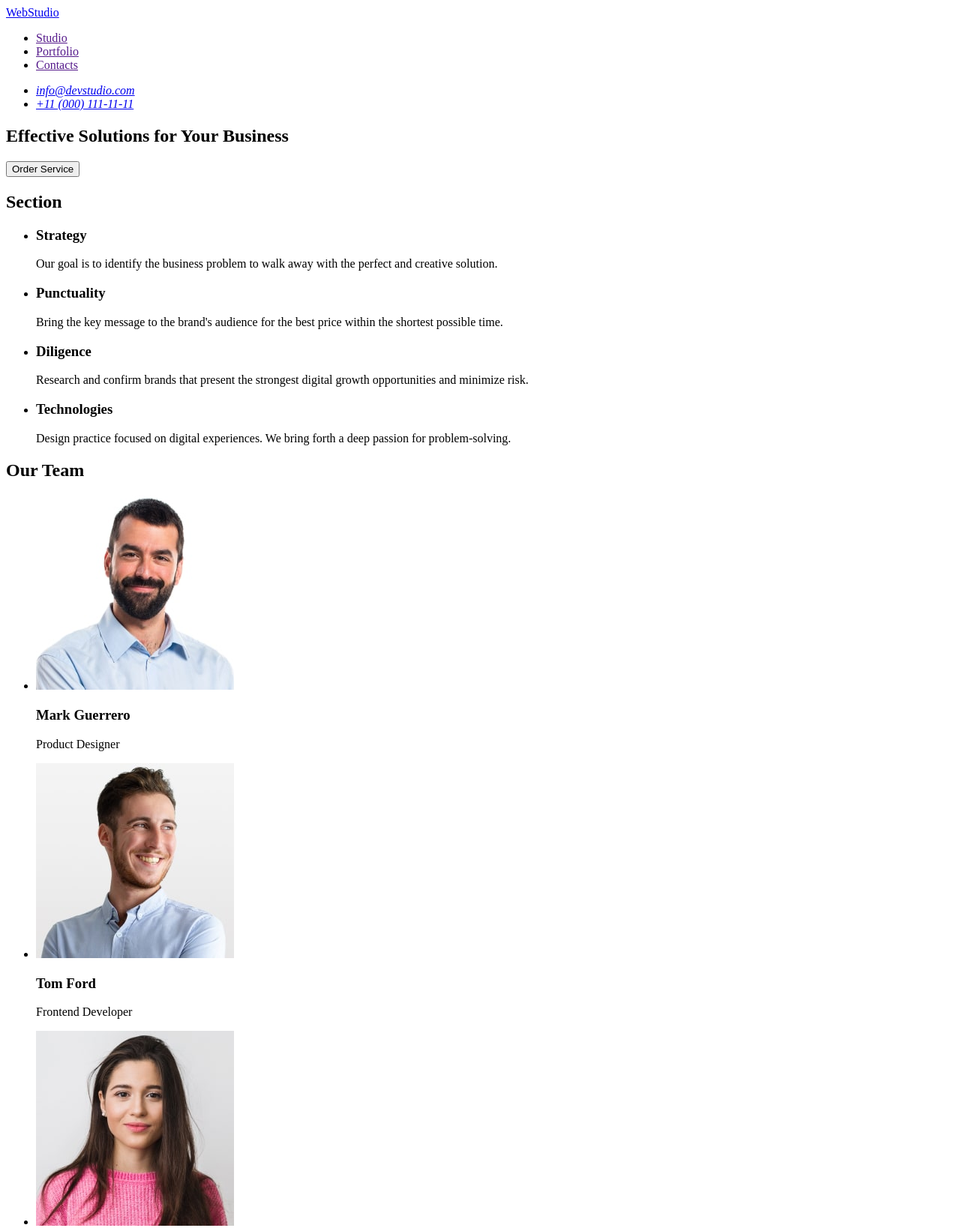
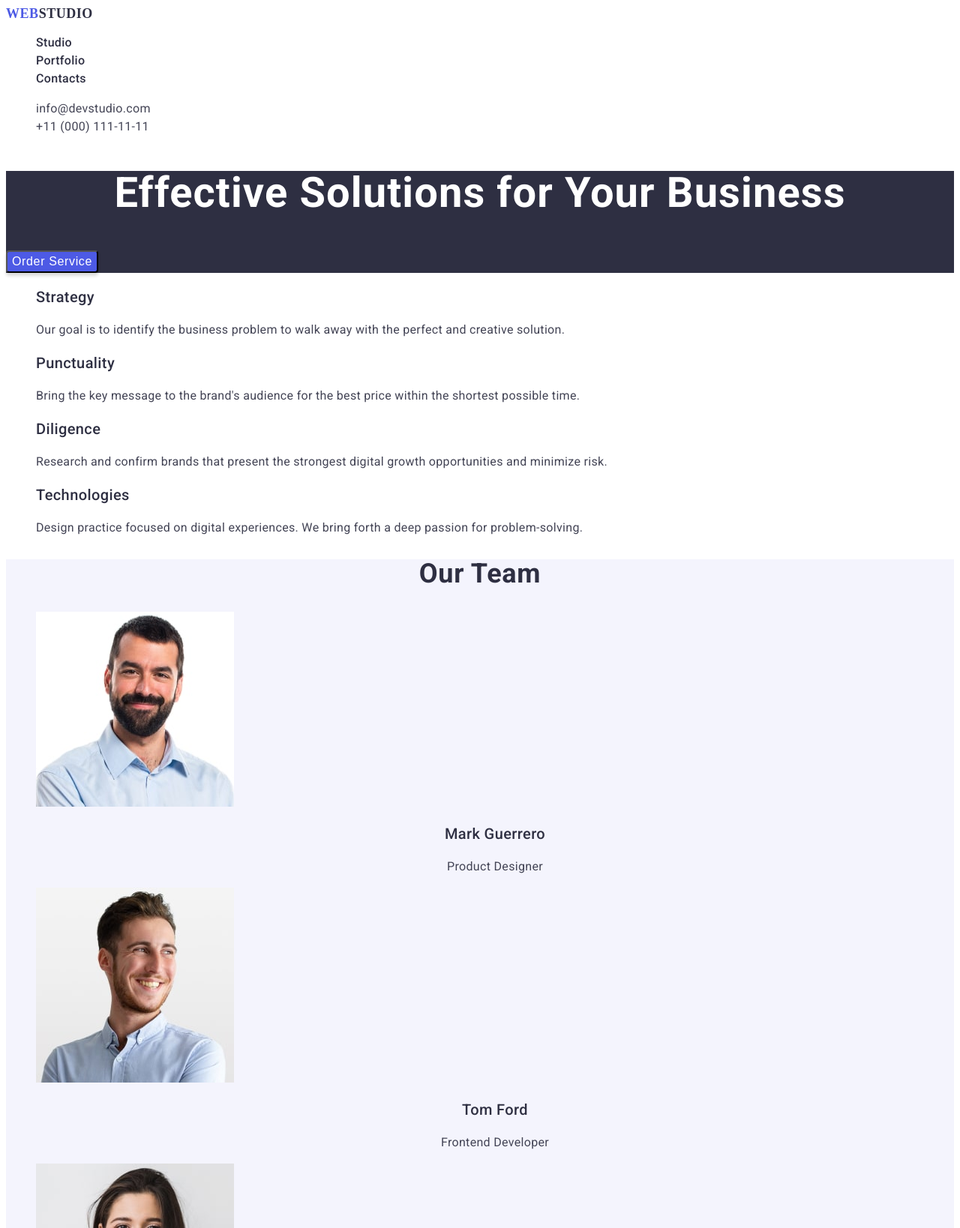
Before and after one commit to IhorSlakva/goit-markup-hw-02, a plain HTML site: page index.html in a window 1280 px wide. Shown: the top 1638 px of the page at 75% size. Drawn offline with Linux system fonts and the light colour scheme.

Commit message:
commit css

```diff
--- /dev/null
+++ b/css/styles.css
@@ -0,0 +1,249 @@
+body {
+    font-family: "Roboto", sans-serif;
+    color: #434455;
+    background-color: #ffffff;
+}
+
+a {
+    text-decoration: none;
+    font-style: normal;
+}
+
+ul {
+    list-style: none;
+}
+
+/* ==========HEADER========== */
+
+.header-nav-logo {
+    color: #2E2F42;
+    font-family: Raleway;
+    font-size: 18px;
+    font-weight: 700;
+    line-height: 1.17;
+    letter-spacing: 0.03em;
+    text-transform: uppercase;
+}
+
+.header-logo-web {
+    color: #4D5AE5;
+    font-family: Raleway;
+    font-size: 18px;
+    font-weight: 700;
+    line-height: 1.17;
+    letter-spacing: 0.03em;
+    text-transform: uppercase;
+}
+
+.header-nav-link {
+    color: #2E2F42;
+    font-size: 16px;
+    font-weight: 500;
+    line-height: 1.5;
+    letter-spacing: 0.02em;
+}
+.header-nav-link:hover,
+.header-nav-link:focus {
+    color: #404BBF;
+}
+
+.header-address-link {
+    color: #434455;
+    font-size: 16px;
+    font-weight: 400;
+    line-height: 1.5;
+    letter-spacing: 0.02em;
+}
+
+.header-address-link:hover,
+.header-address-link:focus {
+    color: #404BBF;
+}
+
+/* ============================== */
+
+
+/* ==========Business========== */
+
+.business {
+    background-color: #2E2F42;
+}
+
+.business-title {
+    color: #ffffff;
+    text-align: center;
+    font-size: 56px;
+    font-weight: 700;
+    line-height: 1.07;
+    letter-spacing: 0.02em;
+}
+
+.business-btn {
+    color: #ffffff;
+    background-color: #4D5AE5;
+    box-shadow: 0px 4px 4px 0px rgba(0, 0, 0, 0.15);
+    border-radius: 4px;
+    font-size: 16px;
+    font-weight: 500;
+    line-height: 1.5;
+    letter-spacing: 0.04em;
+}
+
+.business-btn:hover,
+.business-btn:focus {
+    border-radius: 4px;
+    background: #404BBF;
+    box-shadow: 0px 4px 4px 0px rgba(0, 0, 0, 0.15);
+}
+
+
+/* ============================== */
+
+
+/* ==========Section========== */
+
+
+.section {
+}
+
+.visually-hidden {
+    position: absolute;
+    width: 1px;
+    height: 1px;
+    margin: -1px;
+    border: 0;
+    padding: 0;
+    white-space: nowrap;
+    clip-path: inset(100%);
+    clip: rect(0 0 0 0);
+    overflow: hidden;
+}
+
+.section-title {
+}
+.section-list {
+}
+.section-list-item {
+}
+.section-subtitle {
+    color: #2E2F42;
+    font-size: 20px;
+    font-weight: 500;
+    line-height: 1.2;
+    letter-spacing: 0.02em;
+}
+.section-text {
+    color: #434455;
+    font-size: 16px;
+    font-weight: 400;
+    line-height: 1.5;
+    letter-spacing: 0.02em;
+}
+
+/* ============================== */
+
+
+/* ==========Team========== */
+
+
+.team {
+    background-color: #F4F4FD;
+}
+.team-title {
+    color: #2E2F42;
+    text-align: center;
+    font-size: 36px;
+    font-weight: 700;
+    line-height: 1.11;
+    letter-spacing: 0.02em;
+    text-transform: capitalize;
+}
+
+.team-subtitle {
+    color: #2E2F42;
+    text-align: center;
+    font-size: 20px;
+    font-weight: 500;
+    line-height: 1.2;
+    letter-spacing: 0.02em;
+}
+
+.team-text {
+    color: #434455;
+text-align: center;
+font-size: 16px;
+font-weight: 400;
+line-height: 1.5;
+letter-spacing: 0.02em;
+}
+
+
+/* ============================== */
+
+/* ==========Portfolio========== */
+
+.portfolio {
+}
+.portfolio-title {
+    color:#2E2F42;
+    text-align: center;
+    font-size: 36px;
+    font-weight: 700;
+    line-height: 1.11;
+    letter-spacing: 0.02em;
+    text-transform: capitalize;
+}
+.portfolio-subtitle {
+    color: #2E2F42;
+    font-size: 20px;
+    font-weight: 500;
+    line-height: 1.2;
+    letter-spacing: 0.02em;
+}
+.portfolio-text {
+    color: #434455;
+font-size: 16px;
+font-weight: 400;
+line-height: 1.5;
+letter-spacing: 0.02em;
+}
+
+/* ============================== */
+
+
+/* ==========Footer========== */
+
+.footer {
+    background-color: #2E2F42
+}
+
+.footer-logo {
+    color: #F4F4FD;
+font-family: Raleway;
+font-size: 18px;
+font-weight: 700;
+line-height: 1.16;
+letter-spacing: 0.03em;
+text-transform: uppercase;
+}
+
+.footer-logo-web {
+    color: #4D5AE5;
+font-family: Raleway;
+font-size: 18px;
+font-weight: 700;
+line-height: 1.16;
+letter-spacing: 0.03em;
+text-transform: uppercase;
+}
+
+.footer-text {
+    color: #F4F4FD;
+font-size: 16px;
+font-weight: 400;
+line-height: 1.5;
+letter-spacing: 0.02em;
+}
+
+
+/* ============================== */
--- a/index.html
+++ b/index.html
@@ -4,74 +4,98 @@
     <meta charset="UTF-8" />
     <meta name="viewport" content="width=device-width, initial-scale=1.0" />
     <title>WebStudio</title>
+    <link rel="stylesheet" href="./css/styles.css" />
+    <link rel="preconnect" href="https://fonts.googleapis.com" />
+    <link rel="preconnect" href="https://fonts.gstatic.com" crossorigin />
+    <link
+      href="https://fonts.googleapis.com/css2?family=Roboto:wght@400;500;700&display=swap"
+      rel="stylesheet"
+    />
   </head>
   <body>
-    <header>
-      <nav>
-        <a href="./index.html">WebStudio</a>
-        <ul>
-          <li><a href="">Studio</a></li>
-          <li><a href="">Portfolio</a></li>
-          <li><a href="">Contacts</a></li>
+    <header class="header">
+      <nav class="header-navigation">
+        <a class="header-nav-logo" href="./index.html"
+          ><span class="header-logo-web">Web</span>Studio</a
+        >
+        <ul class="header-nav-list">
+          <li class="header-nav-item">
+            <a class="header-nav-link" href="">Studio</a>
+          </li>
+          <li class="header-nav-item">
+            <a class="header-nav-link" href="">Portfolio</a>
+          </li>
+          <li class="header-nav-item">
+            <a class="header-nav-link" href="">Contacts</a>
+          </li>
         </ul>
       </nav>
-      <address>
-        <ul>
-          <li><a href="mailto:info@devstudio.com">info@devstudio.com</a></li>
-          <li><a href="tel:+110001111111">+11 (000) 111-11-11</a></li>
+      <address class="header-address">
+        <ul class="header-address-list">
+          <li class="header-address-item">
+            <a class="header-address-link" href="mailto:info@devstudio.com"
+              >info@devstudio.com</a
+            >
+          </li>
+          <li class="header-address-item">
+            <a class="header-address-link" href="tel:+110001111111"
+              >+11 (000) 111-11-11</a
+            >
+          </li>
         </ul>
       </address>
     </header>
     <main>
-      <section>
-        <h1>Effective Solutions for Your Business</h1>
-        <button type="button">Order Service</button>
+      <section class="business">
+        <h1 class="business-title">Effective Solutions for Your Business</h1>
+        <button class="business-btn" type="button">Order Service</button>
       </section>
-      <section>
-        <h2>Section</h2>
-        <ul>
-          <li>
-            <h3>Strategy</h3>
-            <p>
+      <section class="section">
+        <h2 class="section-title visually-hidden">Section</h2>
+        <ul class="section-list">
+          <li class="section-list-item">
+            <h3 class="section-subtitle">Strategy</h3>
+            <p class="section-text">
               Our goal is to identify the business problem to walk away with the
               perfect and creative solution.
             </p>
           </li>
-          <li>
-            <h3>Punctuality</h3>
-            <p>
+          <li class="section-list-item">
+            <h3 class="section-subtitle">Punctuality</h3>
+            <p class="section-text">
               Bring the key message to the brand's audience for the best price
               within the shortest possible time.
             </p>
           </li>
-          <li>
-            <h3>Diligence</h3>
-            <p>
+          <li class="section-list-item">
+            <h3 class="section-subtitle">Diligence</h3>
+            <p class="section-text">
               Research and confirm brands that present the strongest digital
               growth opportunities and minimize risk.
             </p>
           </li>
-          <li>
-            <h3>Technologies</h3>
-            <p>
+          <li class="section-list-item">
+            <h3 class="section-subtitle">Technologies</h3>
+            <p class="section-text">
               Design practice focused on digital experiences. We bring forth a
               deep passion for problem-solving.
             </p>
           </li>
         </ul>
       </section>
-      <section>
-        <h2>Our Team</h2>
-        <ul>
+      <section class="team">
+        <h2 class="team-title">Our Team</h2>
+        <ul class="team-list">
           <li>
             <img
               src="./images/MarkGuerrero.jpg"
               alt="Mark Guerrero"
               width="264"
               height="260"
+              class="team-img"
             />
-            <h3>Mark Guerrero</h3>
-            <p>Product Designer</p>
+            <h3 class="team-subtitle">Mark Guerrero</h3>
+            <p class="team-text">Product Designer</p>
           </li>
           <li>
             <img
@@ -79,9 +103,10 @@
               alt="Tom Ford"
               width="264"
               height="260"
+              class="team-img"
             />
-            <h3>Tom Ford</h3>
-            <p>Frontend Developer</p>
+            <h3 class="team-subtitle">Tom Ford</h3>
+            <p class="team-text">Frontend Developer</p>
           </li>
           <li>
             <img
@@ -89,9 +114,10 @@
               alt="Camila Garcia"
               width="264"
               height="260"
+              class="team-img"
             />
-            <h3>Camila Garcia</h3>
-            <p>Marketing</p>
+            <h3 class="team-subtitle">Camila Garcia</h3>
+            <p class="team-text">Marketing</p>
           </li>
           <li>
             <img
@@ -99,16 +125,55 @@
               alt="Daniel Wilson"
               width="264"
               height="260"
+              class="team-img"
             />
-            <h3>Daniel Wilson</h3>
-            <p>UI Designer</p>
+            <h3 class="team-subtitle">Daniel Wilson</h3>
+            <p class="team-text">UI Designer</p>
+          </li>
+        </ul>
+      </section>
+      <section class="portfolio">
+        <h2 class="portfolio-title">Our Portfolio</h2>
+        <ul>
+          <li>
+            <img src="./images/bankingapp.jpg" alt="Banking App" />
+            <h3 class="portfolio-subtitle">Banking App</h3>
+            <p class="portfolio-text">App</p>
+          </li>
+          <li>
+            <img src="./images/cashlesspayment.jpg" alt="Cashless Payment" />
+            <h3 class="portfolio-subtitle">Cashless Payment</h3>
+            <p class="portfolio-text">Marketing</p>
+          </li>
+          <li>
+            <img src="./images/meditationapp.jpg" alt="Meditation App" />
+            <h3 class="portfolio-subtitle">Meditation App</h3>
+            <p class="portfolio-text">App</p>
+          </li>
+          <li>
+            <img src="./images/taxiservice.jpg" alt="Taxi Driver" />
+            <h3 class="portfolio-subtitle">axi Service</h3>
+            <p class="portfolio-text">Marketing</p>
+          </li>
+          <li>
+            <img
+              src="./images/screenillustrations.jpg"
+              alt="Screen Illustrations"
+            />
+            <h3 class="portfolio-subtitle">Screen Illustrations</h3>
+            <p class="portfolio-text">Design</p>
+          </li>
+          <li>
+            <img src="./images/onlinecourses.jpg" alt="Happy girl" />
+            <h3 class="portfolio-subtitle">Online Courses</h3>
+            <p class="portfolio-text">Marketing</p>
           </li>
         </ul>
       </section>
     </main>
-    <footer>
-      <a href="./index.html">WebStudio</a>
-      <p>
+    <footer class="footer">
+      <a class="footer-logo" href="./index.html"><span class="footer-logo-web">Web</span>Studio</a>
+      <p class="footer-text">
         Increase the flow of customers and sales for your business with digital
         marketing & growth solutions.
       </p>
```
Also changed, not shown: images/bankingapp.jpg (added), images/cashlesspayment.jpg (added), images/meditationapp.jpg (added), images/onlinecourses.jpg (added), images/screenillustrations.jpg (added), images/taxiservice.jpg (added).
